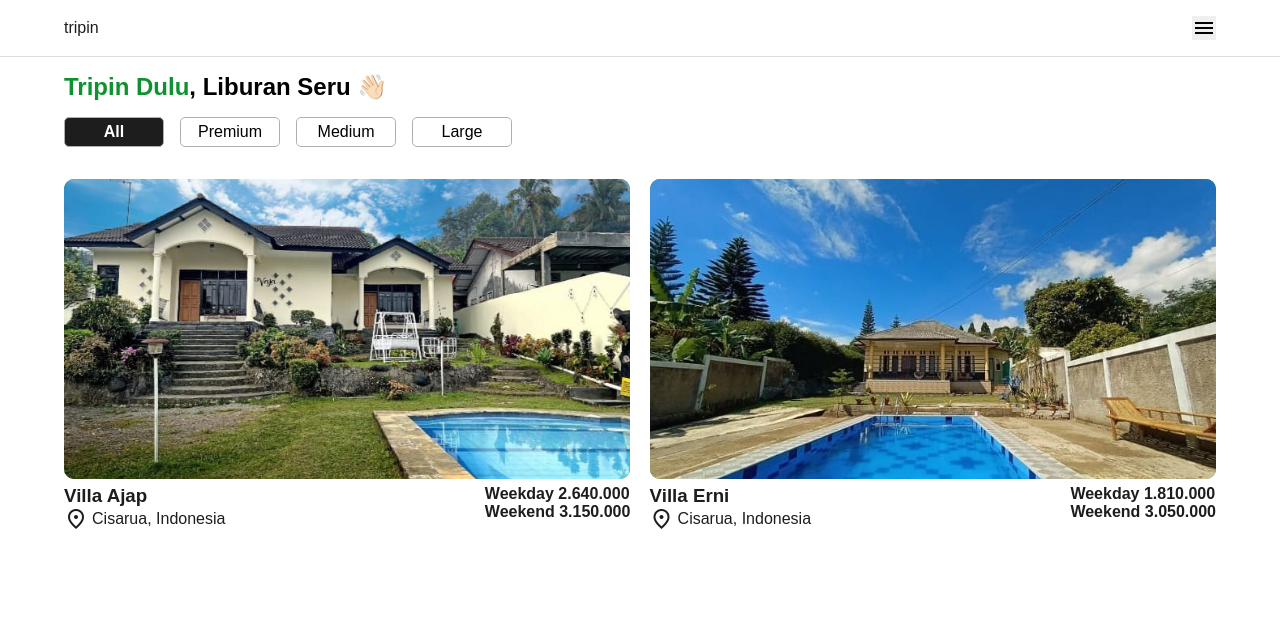
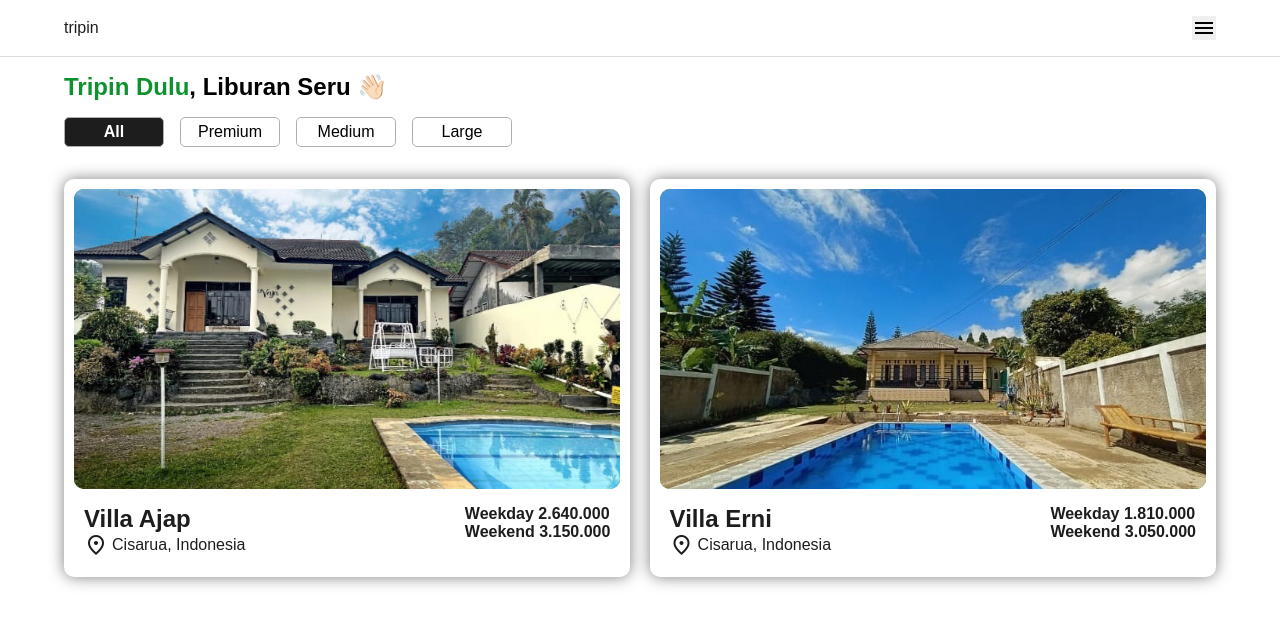
Before and after one commit to uiuxkimabe/tripin, a plain HTML site: page index.html in a window 1280 px wide. Drawn offline with nearby package versions, Linux system fonts and the light colour scheme; a web font is replaced by a local one.

Commit message:
position home layout

```diff
--- a/index.html
+++ b/index.html
@@ -110,7 +110,7 @@
             </span>
             <figcaption class="price-show d-flex">
               <figcaption>
-                <h3>Villa Ajap</h3>
+                <h2>Villa Ajap</h2>
                 <figcaption class="d-flex loc">
                   <span class="material-symbols-outlined"> location_on </span>
                   <p>Cisarua, Indonesia</p>
@@ -139,7 +139,7 @@
             </span>
             <figcaption class="price-show d-flex">
               <figcaption>
-                <h3>Villa Erni</h3>
+                <h2>Villa Erni</h2>
                 <figcaption class="d-flex loc">
                   <span class="material-symbols-outlined"> location_on </span>
                   <p>Cisarua, Indonesia</p>
--- a/src/style/global.css
+++ b/src/style/global.css
@@ -185,7 +185,10 @@ main .row {
 }
 
 main .card-rooms {
+  padding: 10px;
+  border-radius: 10px;
   transition: 0.3s ease-in-out;
+  box-shadow: 0 0 15px rgba(0, 0, 0, 0.5);
 }
 
 main .card-rooms .img {
@@ -209,7 +212,10 @@ main .card-rooms img {
 }
 
 .price-show {
+  padding: 10px;
   align-items: flex-start;
+  flex-wrap: wrap;
+  gap: 1em;
 }
 
 /* === END MAIN ==== */
```
